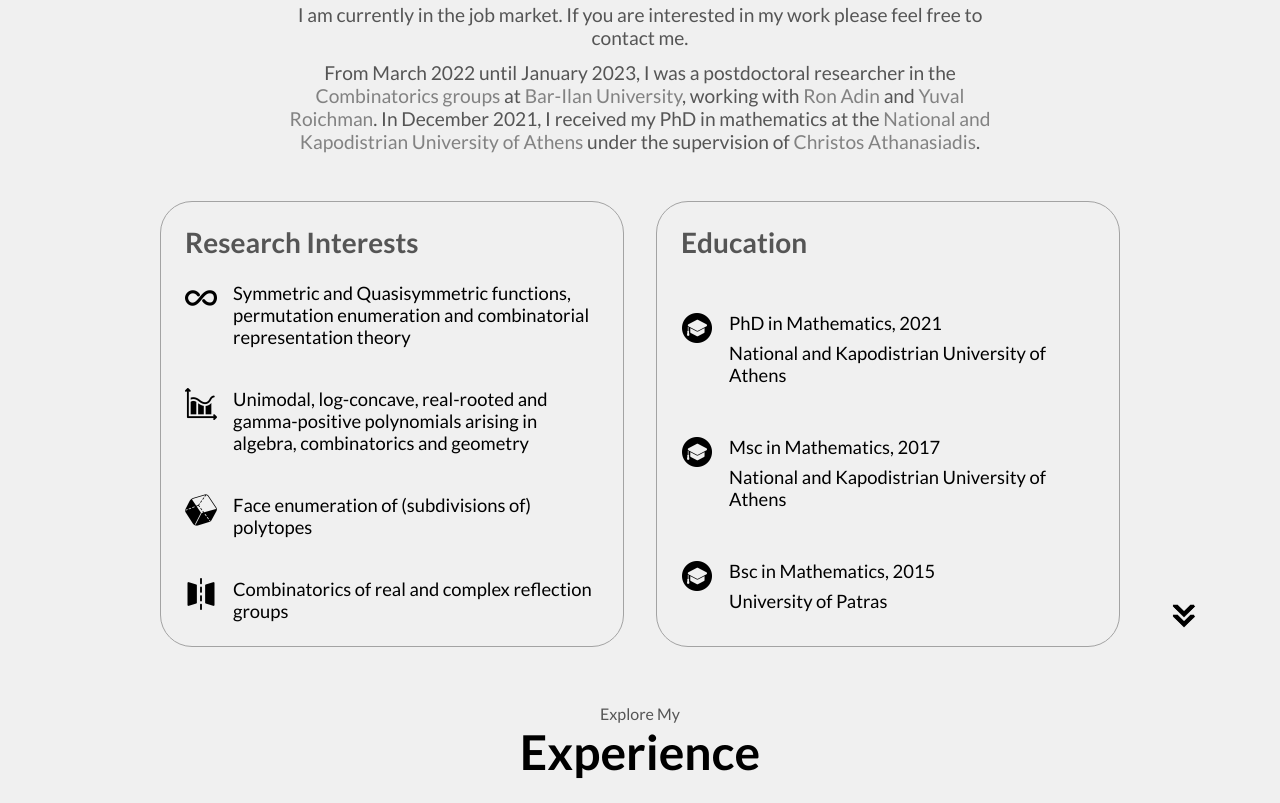
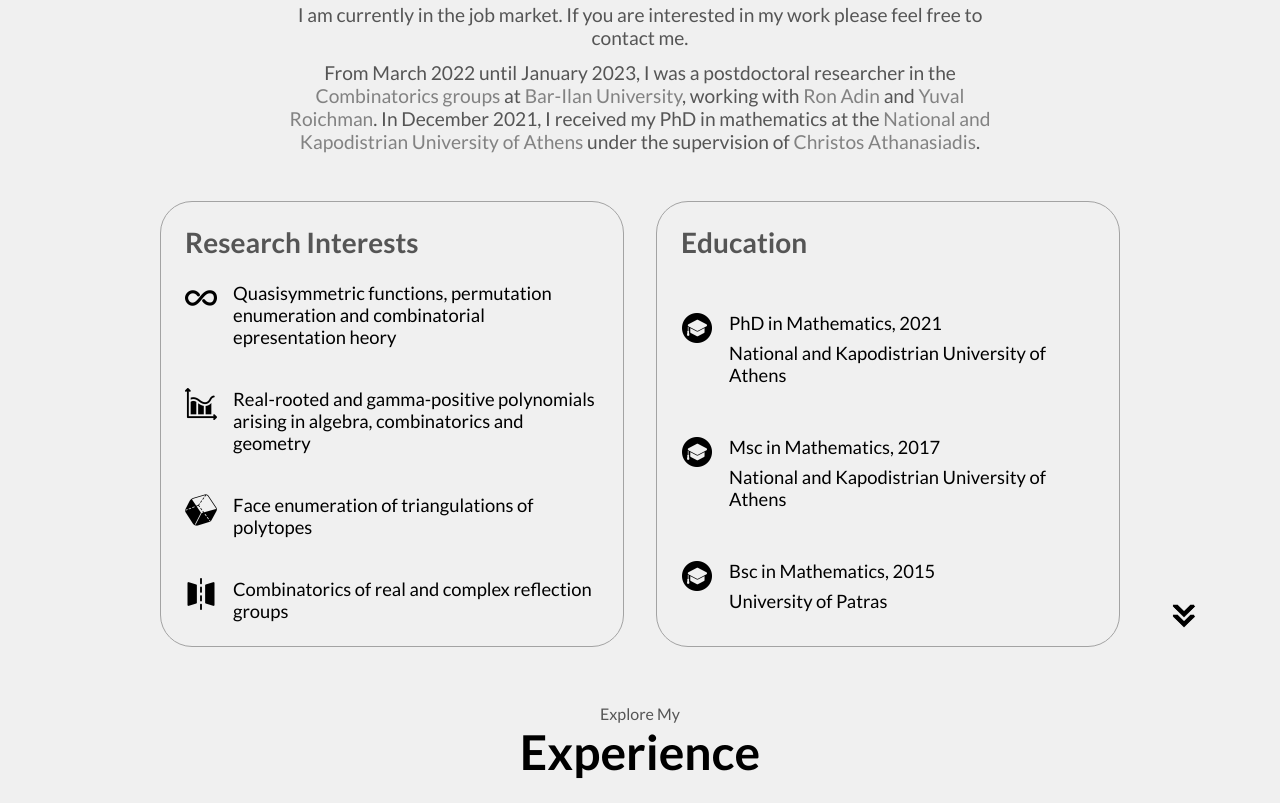
Before and after one commit to vasdionmous/website-testing, a plain HTML site: page index.html in a window 1280 px wide. Shown: the part 992-1795 px from the top of the page. Drawn offline with Linux system fonts and the light colour scheme.

```diff
--- a/index.html
+++ b/index.html
@@ -115,8 +115,8 @@
                             <img src="assets/symmetric.png" class="icon">
                         </div>
                         <div class="research-education-item-text">
-                            Symmetric and Quasisymmetric functions, permutation enumeration and
-                            combinatorial representation theory
+                            Quasisymmetric functions, permutation enumeration and
+                            combinatorial epresentation heory
                         </div>
                     </div>
                     <div class="research-education-item">
@@ -124,8 +124,7 @@
                             <img src="assets/unimodal.png" class="icon">
                         </div>
                         <div class="research-education-item-text">
-                            Unimodal, log-concave, real-rooted and gamma-positive polynomials arising
-                            in algebra, combinatorics and geometry
+                            Real-rooted and gamma-positive polynomials arising in algebra, combinatorics and geometry
                         </div>
                     </div>
                     <div class="research-education-item">
@@ -133,7 +132,7 @@
                             <img src="assets/polytope.png" class="icon">
                         </div>
                         <div class="research-education-item-text">
-                            Face enumeration of (subdivisions of) polytopes
+                            Face enumeration of triangulations of polytopes
                         </div>
                     </div>
                     <div class="research-education-item">
--- a/style.css
+++ b/style.css
@@ -472,7 +472,8 @@ footer p {
   font-size: 1.2rem;
   color: rgb(85, 85, 85);
   display: flex;
-  flex-wrap: wrap;
+  /* flex-wrap: wrap; */
+  flex-direction: column;
   flex: 1;
   justify-content: space-between;
   margin-top: 10px;
```
